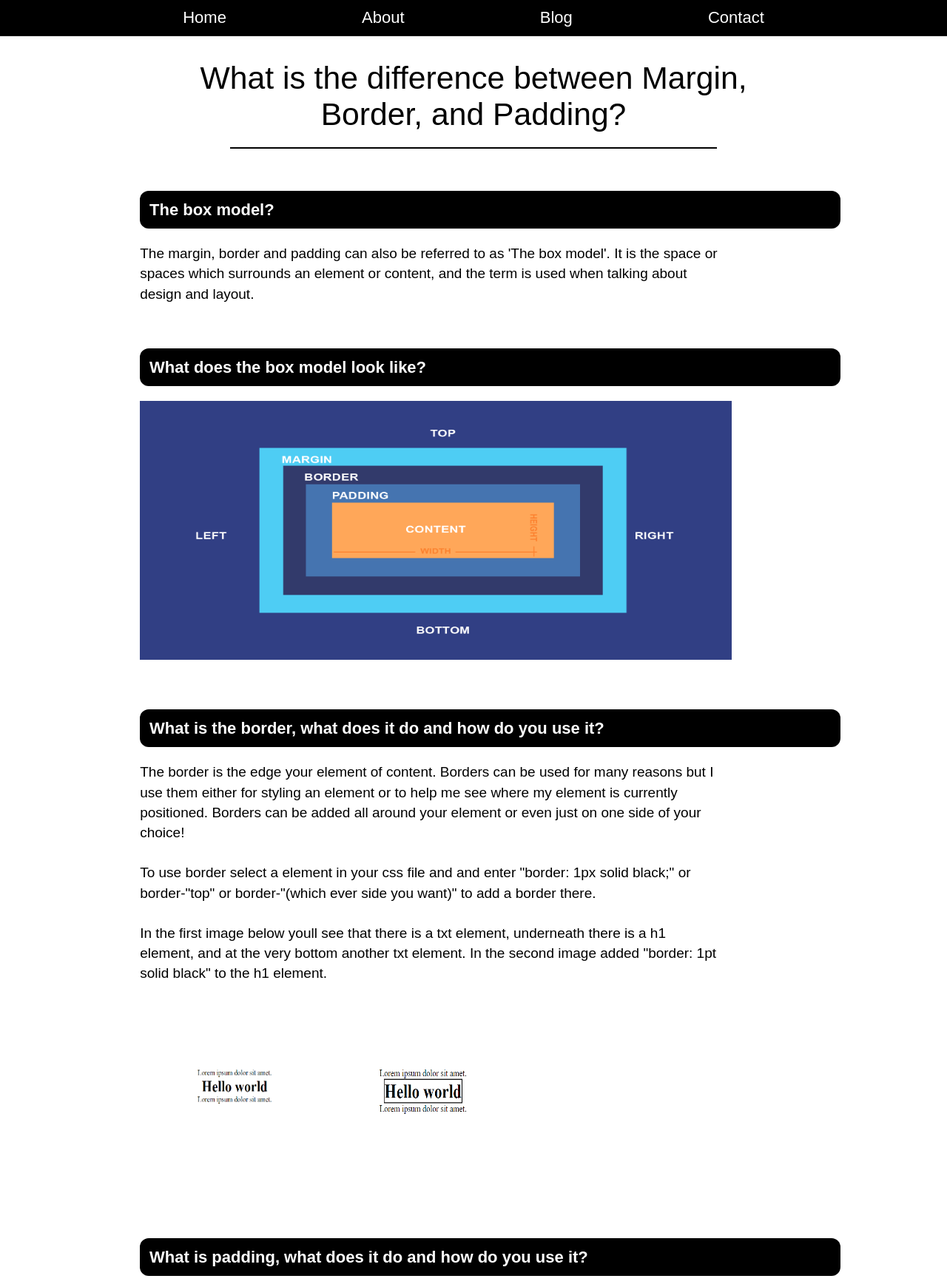
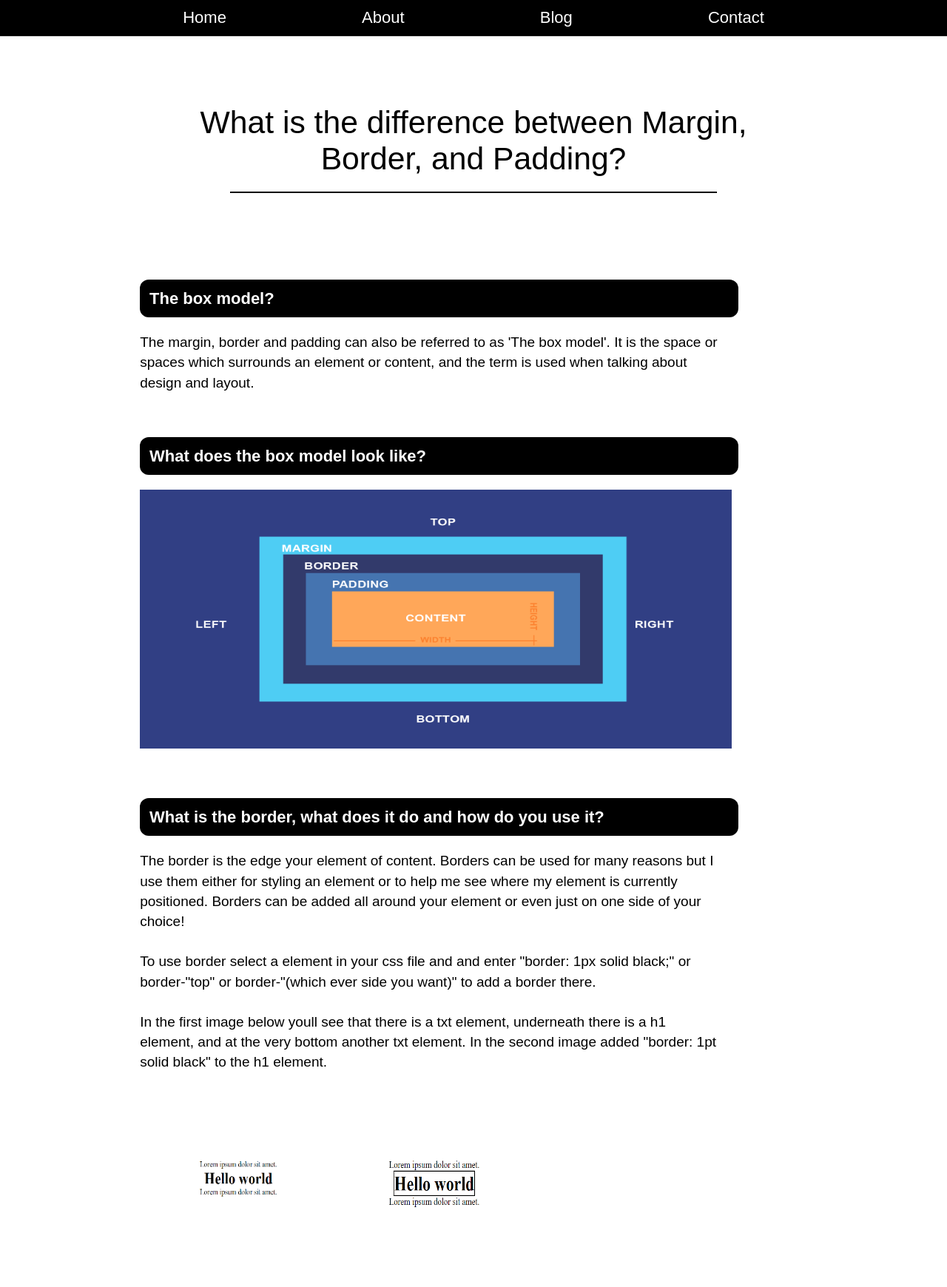
Before and after one commit to saia-maka/saia-maka.github.io, a plain HTML site: page blog/html-css.html in a window 1280 px wide. Shown: the top 1740 px of the page at 74% size. Drawn offline with Linux system fonts and the light colour scheme.

Commit message:
Change blog post link images

```diff
--- a/styles/subpage.css
+++ b/styles/subpage.css
@@ -110,7 +110,7 @@ body {
 
 .blog-post-title-wrapper {
   width: 80%;
-  height: 20vh;
+  height: 35vh;
   display: flex;
   flex-direction: column;
   align-items: center;
@@ -150,7 +150,7 @@ body {
 }
 
 .post-questions {
-width: 100%;
+width: 85%;
 font-size: 22px;
 font-family: sans-serif;
 font-weight: bold;
@@ -179,8 +179,8 @@ margin: 10px;
 }
 
 .post-answers-img-sml {
-  width: 250px;
-  height: 250px;
+  width: 260px;
+  height: 260px;
 }
 
 /* Blog post responsive styling */
```
Also changed, not shown: images/boxmodel-link.PNG, images/emotionalintelligence.PNG, images/identity-values.PNG, images/js-dom.PNG, images/learning-plan.PNG, images/tehoutaewa.PNG.
